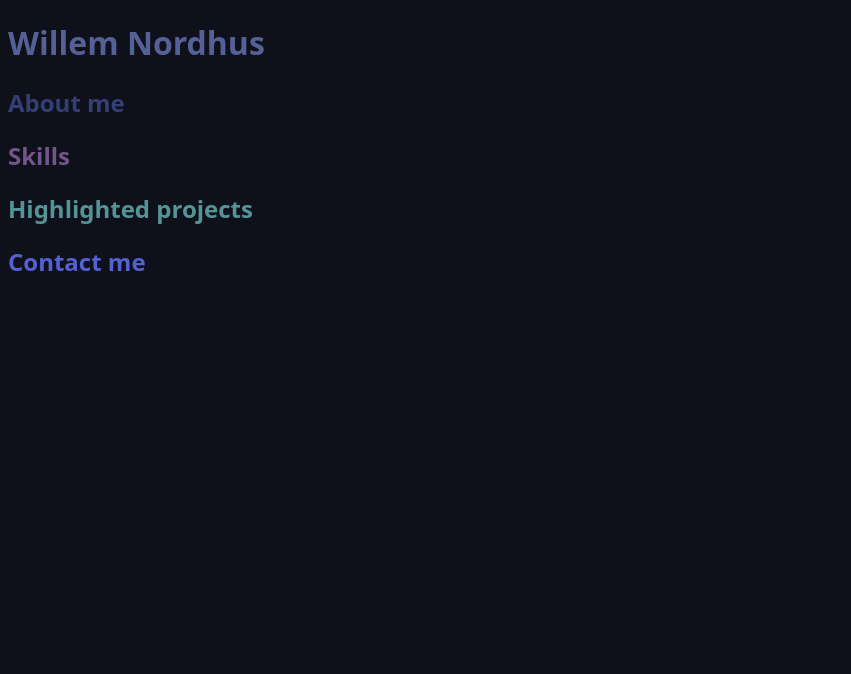
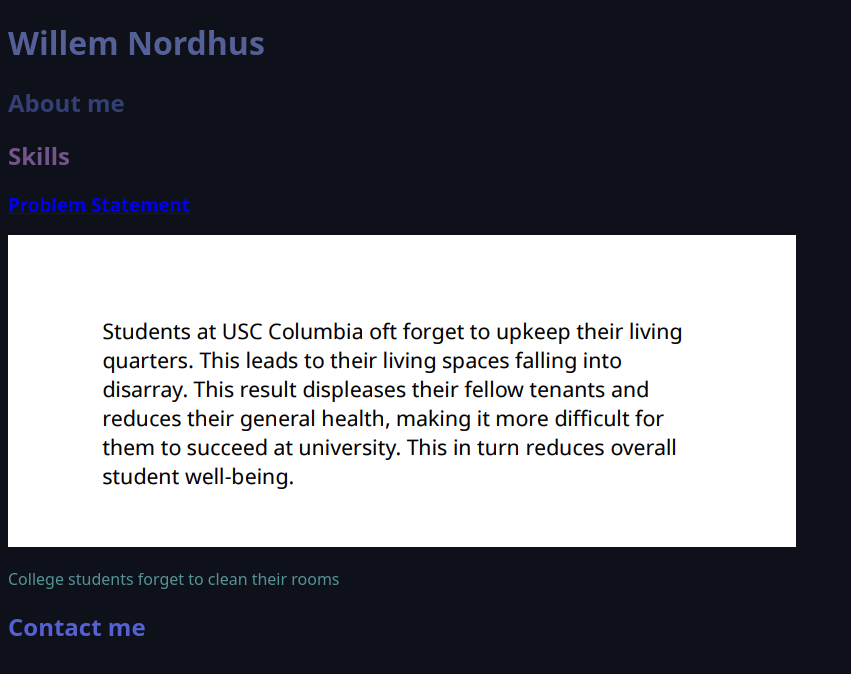
Before and after one commit to ProphetOSpam/ProphetOSpam.github.io, a plain HTML site: page index.html in a window 1280 px wide. Shown: the whole page, without its empty margins (0-851 px from the left). Drawn offline with Linux system fonts and the light colour scheme.

Commit message:
problem statement

```diff
--- a/index.html
+++ b/index.html
@@ -16,8 +16,12 @@
             <p></p>
         </div>
         <div class="projects">
-            <h2>Highlighted projects</h2>
-            <p></p>
+            <!-- Problem Statement Assignment -->
+            <section class="project">
+                <a href="files/statement.pdf"><h3>Problem Statement</h3></a>
+                <a href="files/statement.pdf"><img src="images/statement.png"></a>
+                <p>College students forget to clean their rooms</p>
+            </section>
         </div>
         <div class="contact">
             <h2>Contact me</h2>
```
Also changed, not shown: images/statement.png (added), 1 other file.
